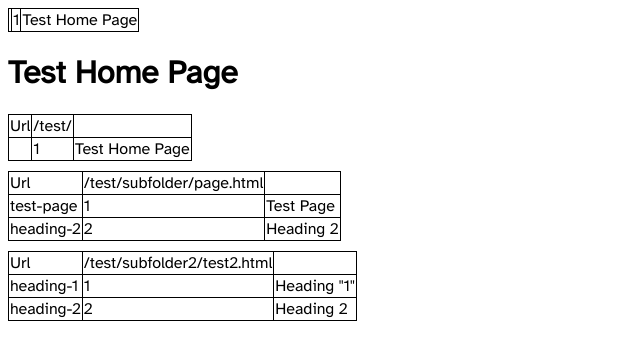
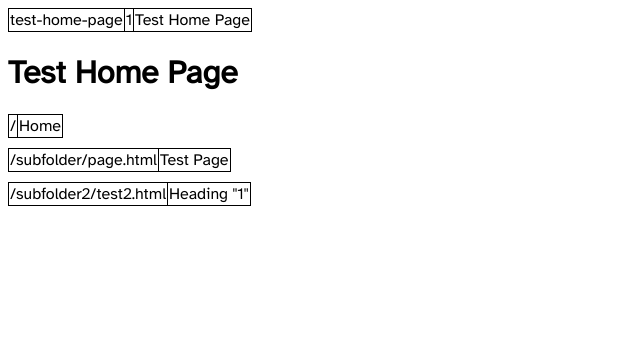
Before and after one commit to aalister/pages-test, a Jekyll site: the page built from index.html, in a window 1280 px wide. Shown: the top 360 px of the page, without its empty margins (0-640 px from the left). Built offline with Jekyll 4.4.1, drawn with Linux system fonts in a browser that asks for light colours.

Commit message:
Added navigation

```diff
--- a/_layouts/default.html
+++ b/_layouts/default.html
@@ -25,7 +25,6 @@
 	<script>MathJax = { options: { enableMenu: false } };</script>
 	<script src="https://cdn.jsdelivr.net/npm/mathjax@3/es5/tex-mml-chtml.js" async></script>
 	<script src="{{ site.baseurl }}/assets/scripts.js" defer></script>
-	<script src="{{ site.baseurl }}/_layouts/test.js" defer></script>
 </head>
 <body>
 
--- a/_layouts/test.js
+++ /dev/null
@@ -1,3 +0,0 @@
-(function() {
-	console.log("test");
-})();
--- a/index.html
+++ b/index.html
@@ -1,36 +1,27 @@
 ---
 title: Home
 ---
-<h1>Test Home Page</h1>
+
+<h1 id="test-home-page">Test Home Page</h1>
+
 <style>
-	table { margin-bottom: 10px; }
+	table {
+		margin-bottom: 10px;
+	}
 	table, td {
 		border: 1px solid #000;
 		border-collapse: collapse;
 	}
 </style>
+
 {%- for p in site.html_pages %}
 <table>
+	{%- assign url = p.url | split: "/" %}
+	{%- unless url.length == 2 %}
 	<tr>
-		<td>Url</td>
-		<td>{{ p.url | relative_url }}</td>
+		<td>{{ p.url }}</td>
+		<td>{{ p.title }}</td>
 	</tr>
-
-	{%- assign sections = p.content | markdownify | prepend: "-" | split: "<h" | shift %}
-	{%- for section in sections %}
-	<tr>
-		{%- assign header = section | split: "</h" | first %}
-
-		{%- assign id = header | split: 'id="' %}
-		{%- assign id = id[1] | split: '"' | first %}
-
-		{%- assign level = header | slice: 0 | to_integer %}
-		{%- assign title = header | prepend: "<h" | strip_html %}
-
-		<td>{{ id }}</td>
-		<td>{{ level }}</td>
-		<td>{{ title }}</td>
-	</tr>
-	{%- endfor %}
+	{%- endunless %}
 </table>
 {%- endfor %}
```
